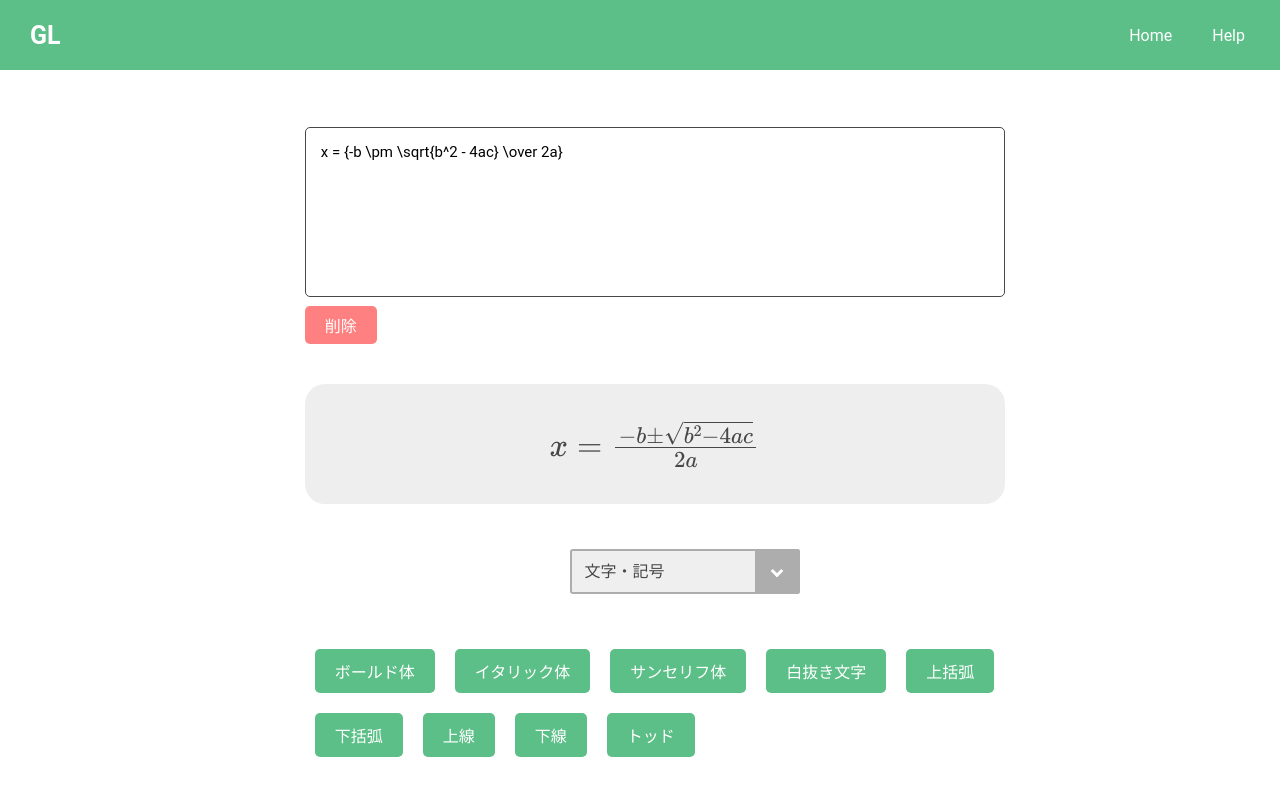
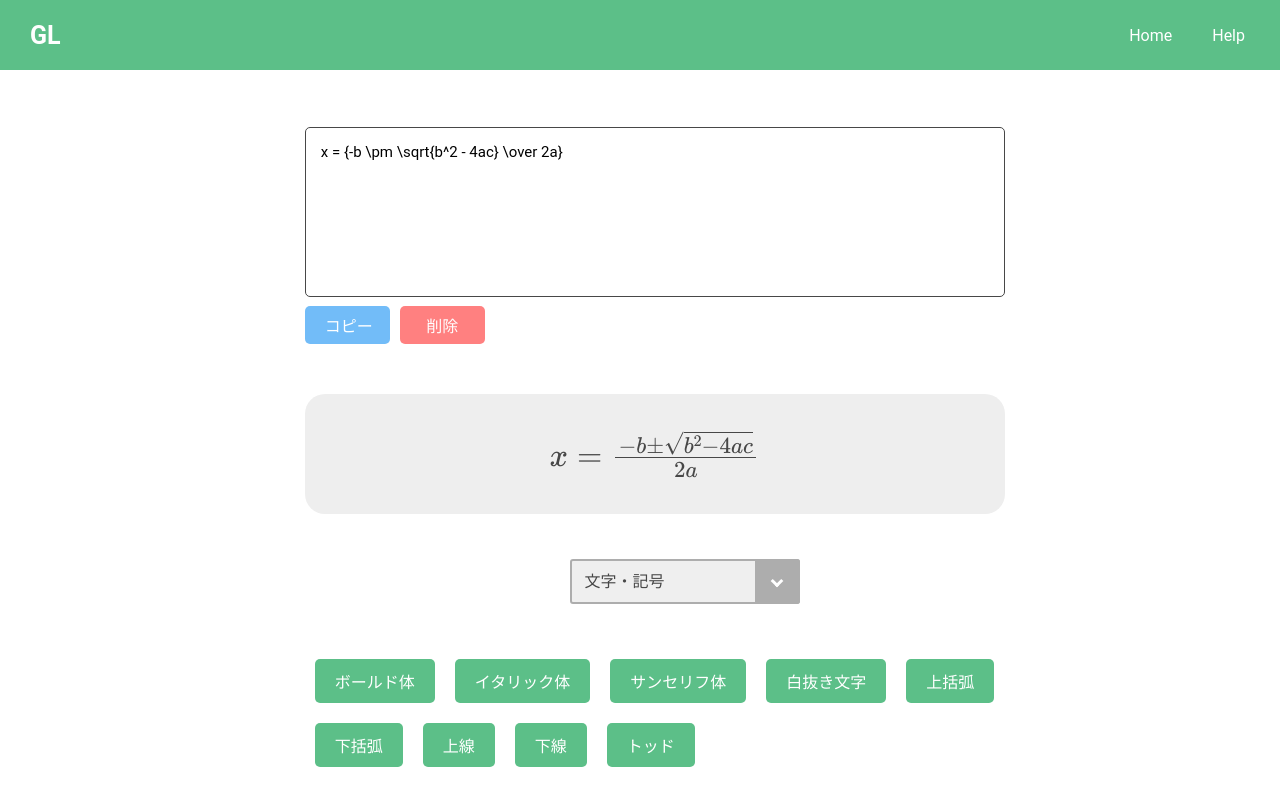
Before and after one commit to Sakamochanq/LaTex-Formula-Generator, a React (Create React App) app: page / in a window 1280 px wide. Shown: the top 806 px of the page. Built offline with nearby package versions, Linux system fonts and the light colour scheme.

Commit message:
feat: CopyButtonの配置と実装

```diff
--- a/src/App.css
+++ b/src/App.css
@@ -80,6 +80,7 @@ header {
 }
 
 .removeButton {
+  margin: 10px;
   background-color: #ff8080;
   color: #fff;
   border: none;
@@ -88,6 +89,7 @@ header {
   padding: 7px 20px;
   cursor: pointer;
   font-size: 1rem;
+  width: 85px;
 }
 .removeButton:hover {
   background-color: #ff4d4d;
@@ -95,6 +97,26 @@ header {
 }
 .removeButton:active {
   background-color: #ff8080;
+  transition: ease-in-out 0.1s;
+}
+
+.copyButton {
+  background-color: #72bcf8;
+  color: #fff;
+  border: none;
+  margin-top: 5px;
+  border-radius: 5px;
+  padding: 7px 20px;
+  cursor: pointer;
+  font-size: 1rem;
+  width: 85px;
+}
+.copyButton:hover {
+  background-color: #4aaeff;
+  transition: ease-in-out 0.2s;
+}
+.copyButton:active {
+  background-color: #72bcf8;
   transition: ease-in-out 0.1s;
 }
 
--- a/src/components/Button.js
+++ b/src/components/Button.js
@@ -76,6 +76,7 @@ c & d
       <div className="latex-container">
         <textarea value={latex} id="inputBox" onChange={handleChange} />
         <br />
+        <input className='copyButton' type="button" onClick={() => {navigator.clipboard.writeText(latex)}} value="コピー" />
         <input className='removeButton' type="button" onClick={remove} value="削除" />
         <div className="preview-wrapper">
           <span
```
